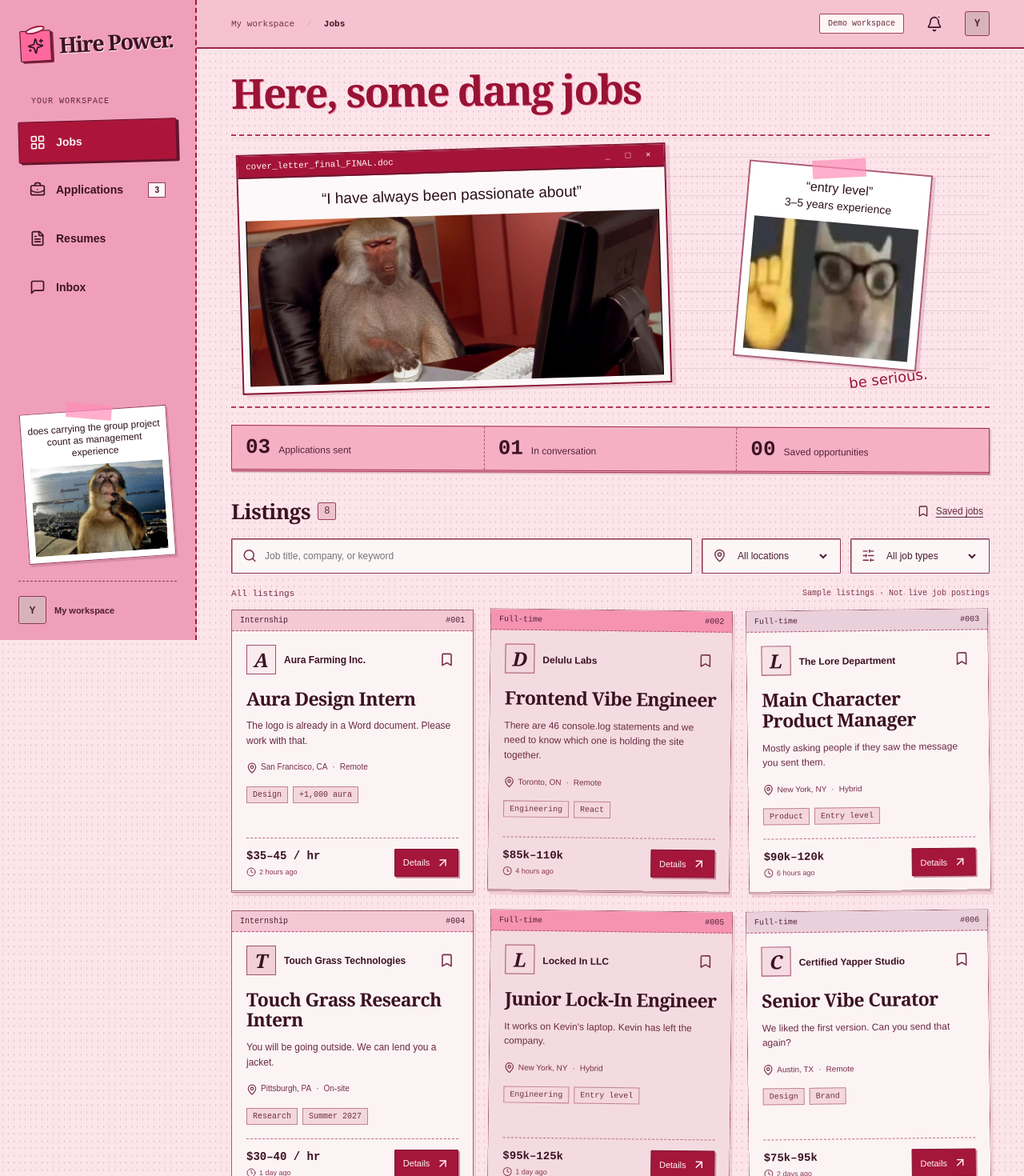
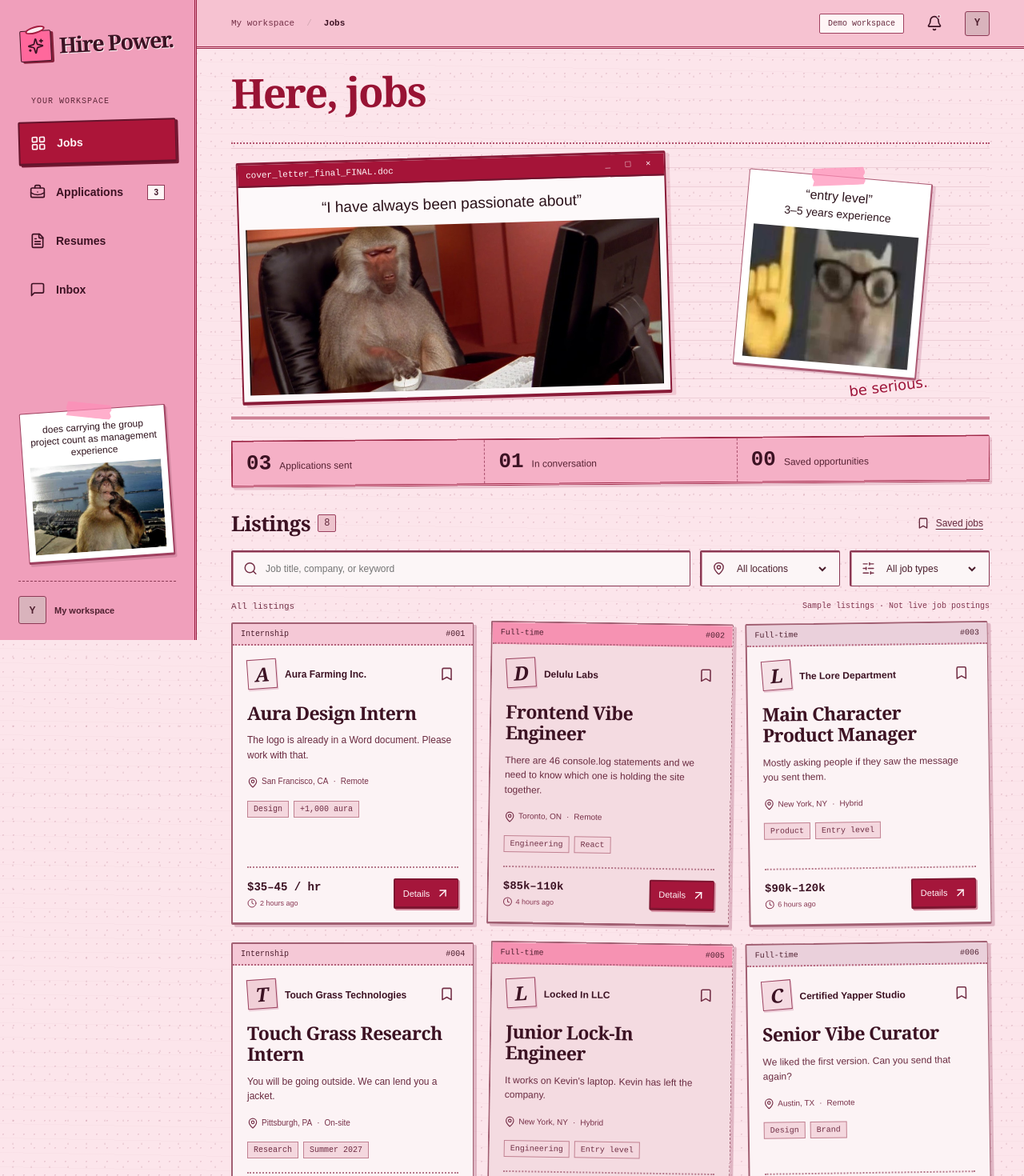
Before and after one commit to bnpower/hackathon-CMPUT-401, a React (Vite) app in the folder frontend/: page / in a window 1280 px wide. Shown: the top 1470 px of the page at 80% size. Built offline with nearby package versions, Linux system fonts and the light colour scheme.

Commit message:
minor corrections and additions

```diff
--- a/frontend/src/main.jsx
+++ b/frontend/src/main.jsx
@@ -317,6 +317,7 @@ function App() {
           ].map(([Icon, name]) => (
             <button
               key={name}
+              aria-label={name}
               className={`nav-item ${tab === name ? "active" : ""}`}
               aria-current={tab === name ? "page" : undefined}
               onClick={() => navigate(name)}
@@ -368,7 +369,9 @@ function App() {
         <main id="main">
           <div className="page-heading">
             <div>
-              <h1>{tab === "Jobs" ? "Here, some dang jobs" : tab}</h1>
+              <h1>
+                {tab === "Jobs" ? "Here, jobs" : tab}
+              </h1>
             </div>
             {tab !== "Jobs" && (
               <button
@@ -744,6 +747,16 @@ function App() {
                     {!applications.some((a) => a.status === stage) && (
                       <p className="column-empty">No applications here yet.</p>
                     )}
+                    {stage === "Offer" && (
+                      <div className="offer-doodle" aria-hidden="true">
+                        <img
+                          src="/memes/hamster-doodle.png"
+                          alt=""
+                          width="140"
+                          height="140"
+                        />
+                      </div>
+                    )}
                     {stage === "Applied" && (
                       <figure className="tab-meme application-meme">
                         <img
@@ -878,6 +891,14 @@ function App() {
                     <Plus size={16} />
                     Log your first response
                   </button>
+                  <img
+                    className="inbox-corner-doodle"
+                    src="/memes/hamster-doodle.png"
+                    alt=""
+                    aria-hidden="true"
+                    width="95"
+                    height="95"
+                  />
                 </div>
               )}
             </section>
--- a/frontend/src/personality.css
+++ b/frontend/src/personality.css
@@ -1056,3 +1056,268 @@ body {
     transform: none;
   }
 }
+/* Pencil borders, scraps, and a few small doodles. */
+body {
+  background-image:
+    radial-gradient(ellipse at 30% 40%, #8f234927 0.65px, transparent 1px),
+    radial-gradient(ellipse at 70% 30%, #761b321a 0.8px, transparent 1.2px),
+    repeating-linear-gradient(1deg, transparent 0 17px, #9f476008 17px 18px);
+  background-size:
+    13px 17px,
+    23px 29px,
+    100% 18px;
+}
+.sidebar {
+  border-right: 3px double #951a3c;
+}
+.topbar {
+  border-bottom: 3px double #992345;
+}
+.page-heading h1 {
+  position: relative;
+  display: inline-block;
+  padding-bottom: 10px;
+  text-shadow: none;
+}
+
+
+.nav-item {
+  border-radius: 2px;
+}
+.nav-item.active {
+  border-width: 2px 1px 3px 2px;
+  box-shadow: 3px 2px #751832;
+}
+.primary,
+.secondary,
+.job-open {
+  border-radius: 2px;
+  border-width: 2px 1px 3px 2px;
+}
+.primary,
+.secondary {
+  box-shadow: 3px 2px 0 #c87a93;
+}
+.desktop-meme {
+  border-width: 3px 2px 4px 2px;
+  border-radius: 2px;
+}
+.recruiter-meme,
+.sidebar-meme,
+.tab-meme {
+  border-width: 1px 2px 3px 1px;
+  border-radius: 2px;
+}
+.recruiter-meme::before,
+.sidebar-meme::before {
+  clip-path: polygon(
+    3% 0,
+    97% 5%,
+    100% 35%,
+    96% 54%,
+    100% 79%,
+    96% 100%,
+    1% 95%,
+    4% 70%,
+    0 45%
+  );
+}
+.meme-board {
+  border-top: 2px dotted #b45570;
+  border-bottom: 3px double #a62b4c;
+}
+.stats {
+  border-width: 2px 1px 3px 2px;
+  border-radius: 2px;
+  transform: rotate(-0.45deg);
+  box-shadow: 3px 3px 0 #b356753b;
+}
+.search,
+.filter {
+  border-width: 2px 1px 1px 2px;
+  border-radius: 2px;
+}
+.job-card {
+  position: relative;
+  border-width: 2px 1px 3px 2px;
+  border-style: solid;
+  border-radius: 2px;
+  box-shadow: 4px 3px 0 #a4517252;
+}
+.job-card:nth-child(3n + 2) {
+  transform: rotate(0.9deg);
+  border-style: solid dashed solid solid;
+}
+.job-card:nth-child(3n) {
+  transform: rotate(-0.8deg);
+}
+.job-card h3 {
+  font-style: normal;
+}
+.job-sticker {
+  border-bottom: 2px dotted #b3637b;
+}
+.company-logo {
+  transform: rotate(-4deg);
+  border: 1px solid #9b4360;
+  box-shadow: 1px 2px 0 #c8799759;
+}
+.card-bottom {
+  border-top: 2px dotted #b6798b;
+}
+.board-column {
+  border: 2px dashed #a24d68;
+  border-radius: 2px;
+}
+.board-column h2 { text-decoration: none; }
+.application-card,
+.resume-editor,
+.resume-list,
+.resume-uploads,
+.message-card {
+  border-width: 2px 1px 3px 2px;
+  border-radius: 2px;
+  box-shadow: 3px 3px 0 #b5678438;
+}
+.resume-list {
+  border-style: dashed;
+}
+.resume-uploads {
+  border-top: 3px double #a5526d;
+}
+.resume-editor textarea {
+  background: repeating-linear-gradient(#fff9fa 0 24px, #edced8 24px 25px);
+  line-height: 25px;
+  border-radius: 1px;
+}
+.info-strip,
+.notice {
+  border-width: 1px 2px 2px 1px;
+  border-radius: 2px;
+}
+.modal {
+  border-width: 3px 2px 4px 2px;
+  border-radius: 2px;
+  box-shadow: 7px 5px 0 #641d3c70;
+}
+.offer-doodle {
+  display: flex;
+  align-items: center;
+  justify-content: center;
+  gap: 0;
+  margin-top: 24px;
+  font-family: "Comic Sans MS", cursive;
+  font-size: 25px;
+  color: #b72957;
+}
+.offer-doodle img {
+  width: min(120px, 70%);
+  height: auto;
+  mix-blend-mode: multiply;
+  transform: rotate(-5deg);
+}
+
+/* Floats previously changed line widths inside the Inbox panel. */
+.inbox {
+  display: grid;
+  grid-template-columns: minmax(0, 1fr) 190px;
+  gap: 24px;
+  align-items: start;
+}
+.inbox::after {
+  display: none;
+}
+.inbox .inbox-meme {
+  float: none;
+  grid-column: 2;
+  grid-row: 1 / span 2;
+  width: 100%;
+  margin: 0;
+}
+.inbox > .info-strip {
+  grid-column: 1;
+  margin: 0;
+}
+.inbox > .message-card {
+  grid-column: 1;
+  margin: 0;
+}
+.inbox > .empty {
+  grid-column: 1;
+  position: relative;
+  display: flex;
+  flex-direction: column;
+  align-items: center;
+  justify-content: center;
+  text-align: center;
+  min-height: 300px;
+  padding: 42px 25px 62px;
+  isolation: isolate;
+  border: 2px dashed #b64a6a;
+  border-radius: 2px;
+  box-shadow: 4px 3px 0 #c778942e;
+}
+.inbox > .empty > .primary {
+  align-self: center;
+  margin-inline: auto;
+  flex-shrink: 0;
+}
+.inbox > .empty > p {
+  max-width: 100%;
+}
+.inbox > .empty > .inbox-corner-doodle {
+  position: absolute;
+  right: 8px;
+  bottom: 3px;
+  width: 65px;
+  height: 65px;
+  object-fit: contain;
+  mix-blend-mode: multiply;
+  transform: rotate(8deg);
+  pointer-events: none;
+  z-index: -1;
+}
+footer {
+  border-top: 2px dotted #b8768d;
+}
+@media (max-width: 1150px) {
+  .inbox {
+    grid-template-columns: minmax(0, 1fr) 155px;
+    gap: 18px;
+  }
+}
+@media (max-width: 800px) {
+  .inbox {
+    grid-template-columns: minmax(0, 1fr);
+  }
+  .inbox .inbox-meme {
+    grid-column: 1;
+    grid-row: auto;
+    width: 155px;
+    justify-self: center;
+  }
+  .inbox > .empty {
+    grid-column: 1;
+  }
+
+}
+@media (max-width: 540px) {
+  .sidebar {
+    border-right: 0;
+    border-top: 3px double #951a3c;
+  }
+  .job-card:nth-child(n),
+  .stats {
+    transform: none;
+  }
+  .inbox > .empty {
+    padding: 38px 16px 58px;
+  }
+  .page-heading h1 {
+    font-size: 36px;
+  }
+
+  .offer-doodle img {
+    width: 100px;
+  }
+}
```
Also changed, not shown: frontend/public/memes/SOURCES.md (+2 -0 lines), frontend/public/memes/hamster-doodle.png (added).
